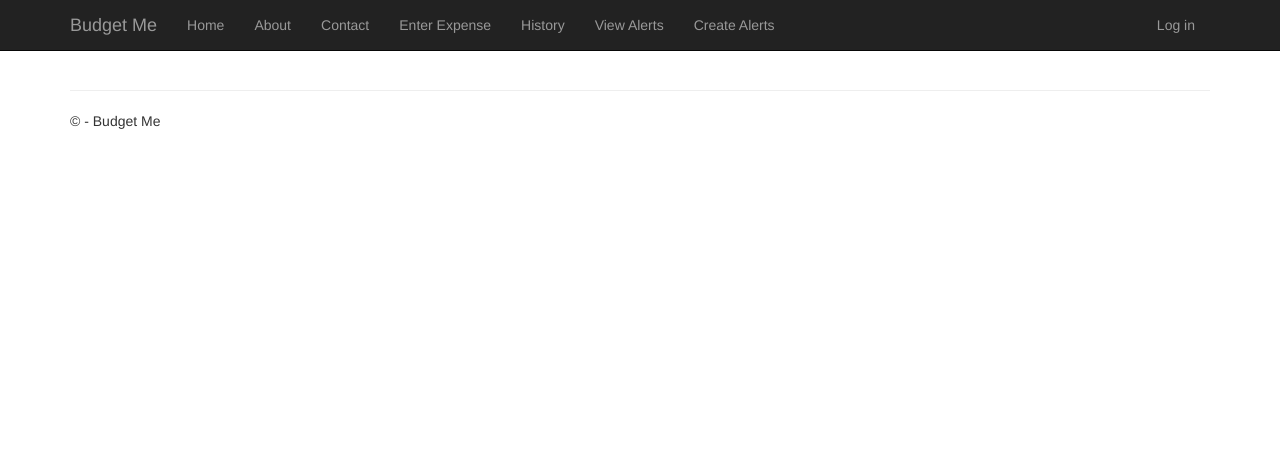
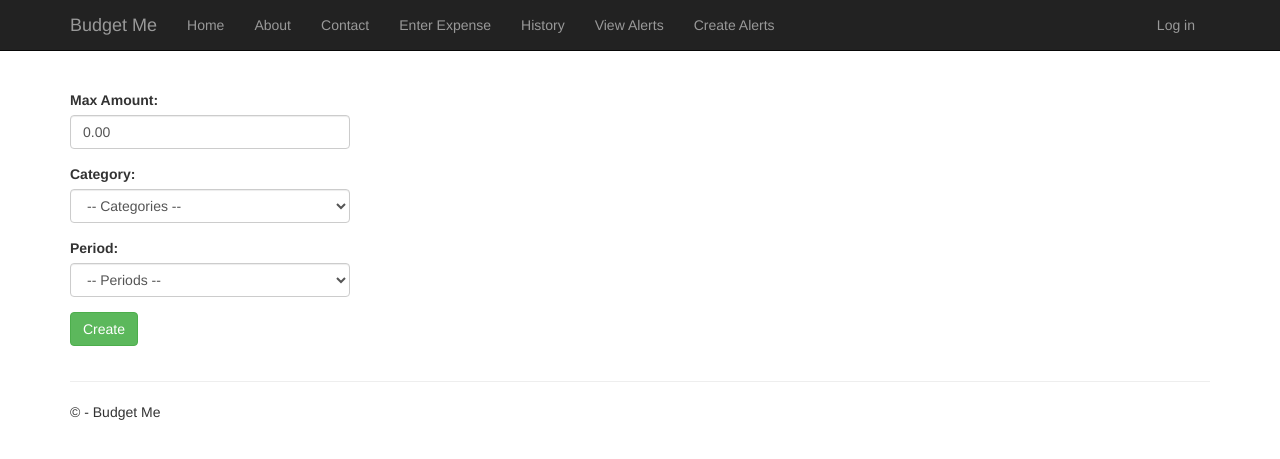
Before and after one commit to NicholasSlaughter/ExpenseTrackerDjango, a Django app: template ExpenseTrackerDjango/app/templates/app/AddAlerts.html in a window 1280 px wide. Shown: the top 459 px of the page. Run offline with Django 3.2, Linux system fonts and the light colour scheme; the template is opened without the code that fills it, so the values that code supplies are empty; some libraries are stand-ins or nearby versions.

Commit message:
Added ability to set an alert. Added ability to view the list of alerts.

```diff
--- a/ExpenseTrackerDjango/app/models.py
+++ b/ExpenseTrackerDjango/app/models.py
@@ -34,6 +34,8 @@ class Period(models.Model):
 class Alert(models.Model):
     max_amount = models.FloatField(max_length=20,null=False)
     current_amount = models.FloatField(max_length=20,null=False)
+    period_start_date = models.DateTimeField(null=False,default="1111-11-11 11:11")
+    period_end_date = models.DateTimeField(null=False,default="1111-11-11 11:11")
     category = models.ForeignKey(Category, on_delete=models.CASCADE)
     period = models.ForeignKey(Period, on_delete=models.CASCADE)
     #application_user = models.ForeignKey(ApplicationUser,on_delete=models.CASCADE)
--- a/ExpenseTrackerDjango/app/templates/app/AddAlerts.html
+++ b/ExpenseTrackerDjango/app/templates/app/AddAlerts.html
@@ -5,4 +5,37 @@
 <h2>{{ title }}</h2>
 <h3>{{message}}</h3>
 
+<div class="row">
+    <div class="col-md-4">
+        <form method="post" enctype="multipart/form-data">
+            {% csrf_token %}
+            <div class="form-group">
+                <label for="alert_amount" class="control-label">Max Amount: </label>
+                <input id="alert_amount" type="text" name="alert_amount" class="form-control" value="0.00" />
+            </div>
+            <div class="form-group">
+                <label for="category_name" class="control-label">Category: </label>
+                <select id="category_name" type="text" name="category_name" class="form-control">
+                    <option selected disabled="true">-- Categories --</option>
+                    {% for cat in category%}
+                    <option>{{cat.name}}</option>
+                    {% endfor %}
+                </select>
+            </div>
+            <div class="form-group">
+                <label for="period_name" class="control-label">Period: </label>
+                <select id="period_name" type="text" name="period_name" class="form-control">
+                    <option selected disabled="true">-- Periods --</option>
+                    {% for per in period%}
+                    <option>{{per.name}}</option>
+                    {% endfor %}
+                </select>
+            </div>
+            <div class="form-group">
+                <input type="submit" value="Create" class="btn btn-success" />
+            </div>
+        </form>
+    </div>
+</div>
+
 {% endblock %}
```
Also changed, not shown: ExpenseTrackerDjango/app/templates/app/ViewAlerts.html (+48 -1 lines), ExpenseTrackerDjango/app/views.py (+57 -10 lines), ExpenseTrackerDjango/app/migrations/0003_auto_20210318_2157.py (added), ExpenseTrackerDjango/db.sqlite3.
